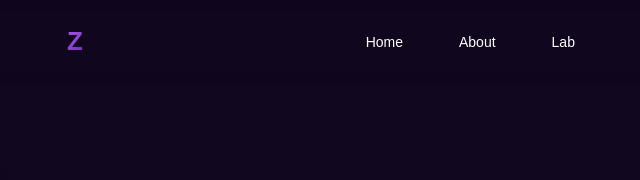
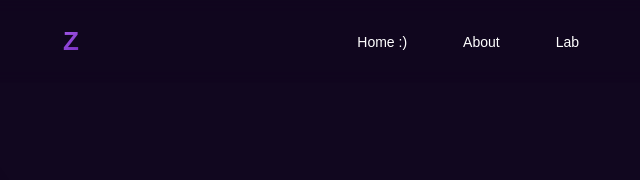
Before and after one commit to zoryantom/my_project, a plain HTML site: page index.html in a window 1280 px wide. Shown: the top 180 px of the page, 319-959 px from the left. Drawn offline with nearby package versions, Linux system fonts and the light colour scheme; a script that the page names is missing.

Commit message:
some text

```diff
--- a/index.html
+++ b/index.html
@@ -18,7 +18,7 @@
     <header class="navbar">
         <a href="#home" class="logo">Z</a>
         <nav class="nav-links">
-            <a href="#home">Home</a>
+            <a href="#home">Home :)</a>
             <a href="#about">About</a>
             <a href="#work">Lab</a>
 
```
